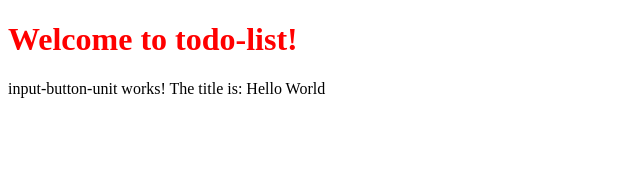
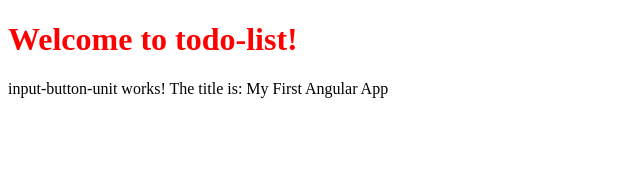
Before and after one commit to asiaziola/todo-list-angular, an Angular app: page / in a window 1280 px wide. Shown: the top 170 px of the page, without its empty margins (0-640 px from the left). Built offline with nearby package versions, Linux system fonts and the light colour scheme.

Commit message:
component - change title function

```diff
--- a/src/app/input-button-unit/input-button-unit.component.ts
+++ b/src/app/input-button-unit/input-button-unit.component.ts
@@ -7,7 +7,15 @@
 })
 export class InputButtonUnitComponent implements OnInit {
   title = 'Hello World';
-  constructor() {}
+  constructor() {
+    this.changeTitle('My First Angular App');
+  }
 
-  ngOnInit(): void {}
+  changeTitle(newTitle: string) {
+    this.title = newTitle;
+  }
+
+  ngOnInit(): void {
+    this.changeTitle('My First Angular App');
+  }
 }
```
